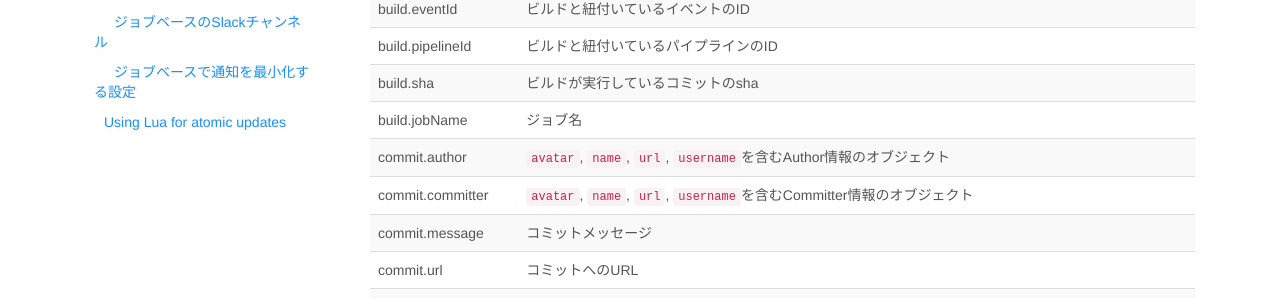
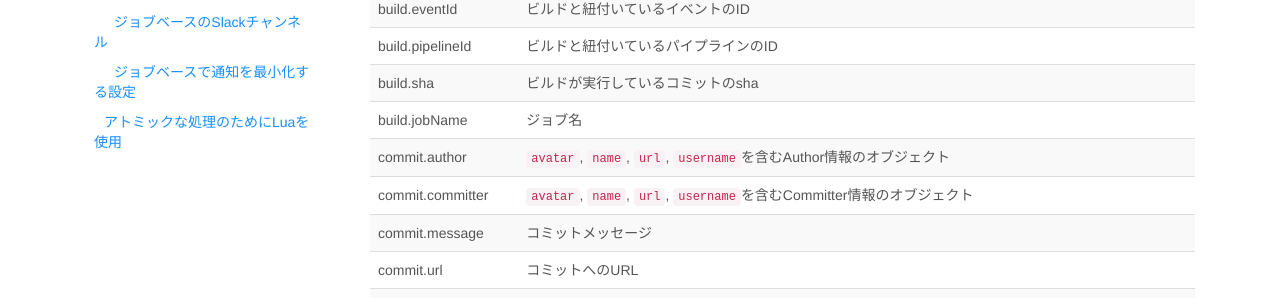
Before and after one commit to screwdriver-cd/guide, a Jekyll site: the page built from docs/ja/user-guide/metadata.md, in a window 1280 px wide. Shown: the part 555-853 px from the top of the page. Built offline with Jekyll 4.4.1, drawn with Linux system fonts in a browser that asks for light colours.

Commit message:
Update metadata.md

```diff
--- a/docs/ja/user-guide/metadata.md
+++ b/docs/ja/user-guide/metadata.md
@@ -42,8 +42,8 @@ toc:
 - title: ジョブベースで通知を最小化する設定
   url: "#ジョブベースで通知を最小化する設定"
   subitem: level-2
-- title: Using Lua for atomic updates
-  url: "#using-lua-for-atomic-updates"
+- title: アトミックな処理のためにLuaを使用
+  url: "#アトミックな処理のためにluaを使用"
   subitem: true
 ---
 
```
